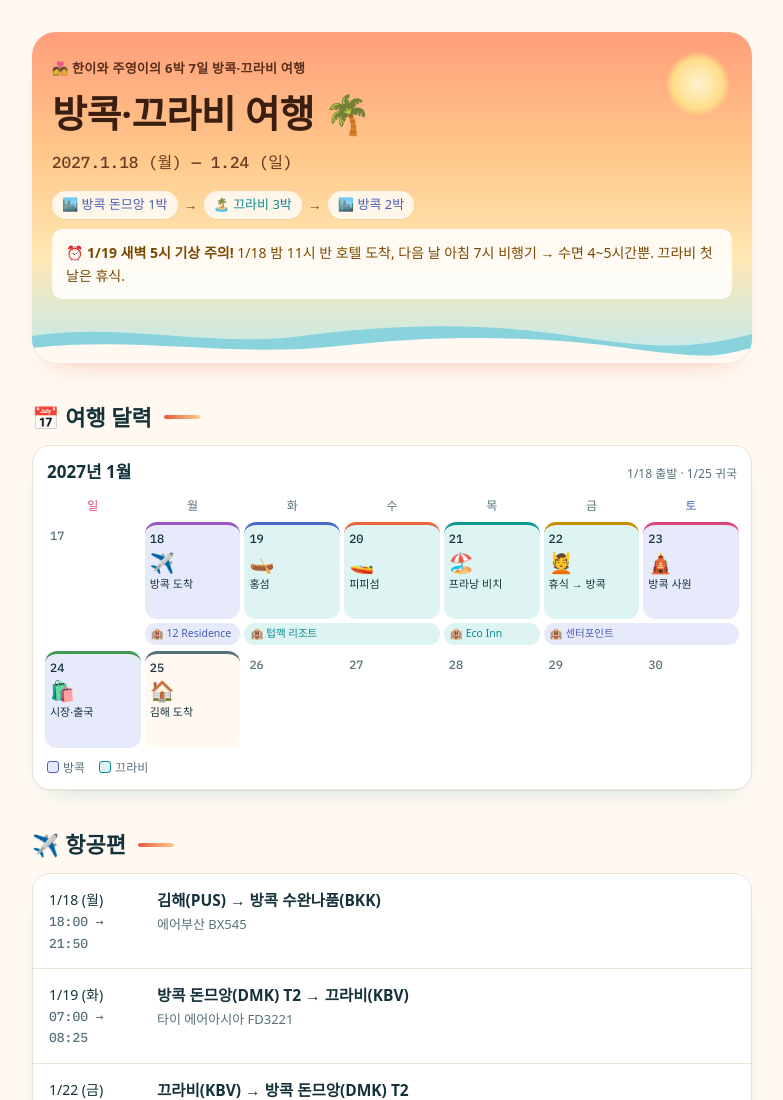
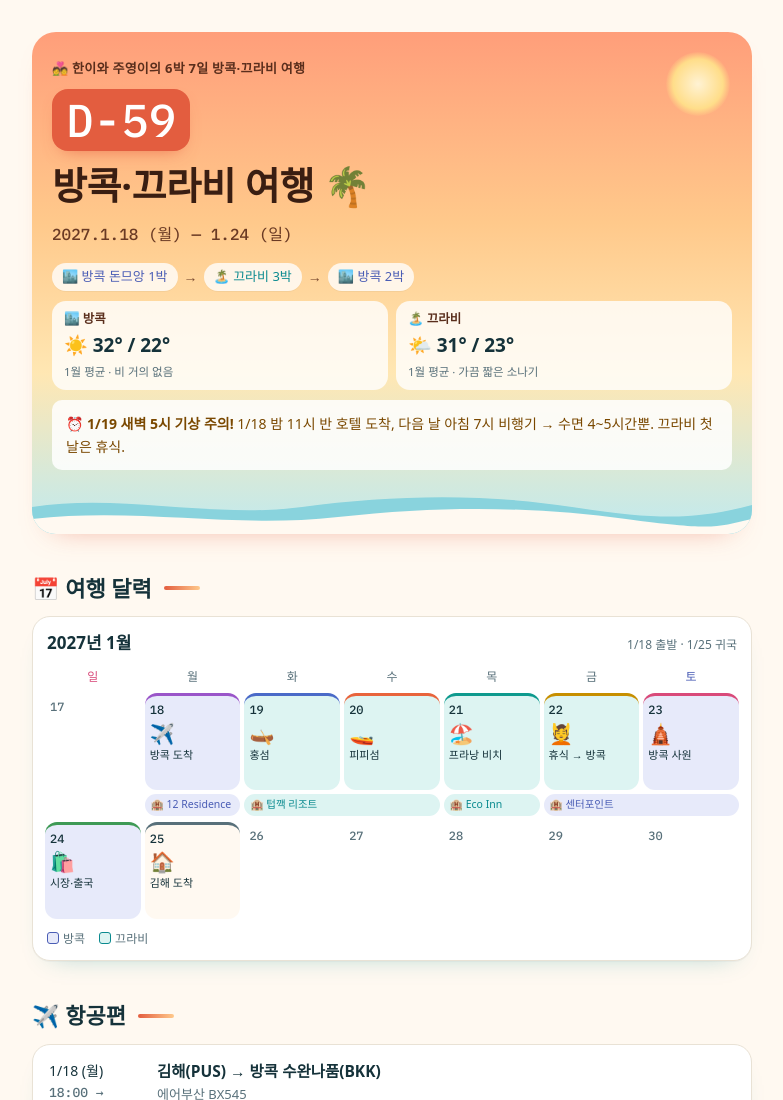
Before and after one commit to kjuyeong32-ops/krabi, a plain HTML site: page index.html in a window 1280 px wide. Shown: the top 1100 px of the page, without its empty margins (248-1031 px from the left). Drawn offline with Linux system fonts and the light colour scheme; no server answers; a web font is replaced by a local one.

Commit message:
Add D-day counter and live weather to the header
Co-Authored-By: Claude Opus 5.5 <noreply@anthropic.com>

```diff
--- a/index.html
+++ b/index.html
@@ -173,6 +173,21 @@ a.cd.trip:focus-visible{outline:2px solid var(--sea);outline-offset:2px}
 .jjl b a{color:var(--sea);text-decoration:underline;text-underline-offset:3px}
 .jjl b a::after{content:" 📍";font-size:12px}
 
+/* d-day */
+.dday{display:flex;align-items:center;gap:12px;flex-wrap:wrap}
+.dd-n{font-family:var(--font-mono);font-size:clamp(34px,10vw,46px);font-weight:500;line-height:1;color:#fff;background:var(--tour);border-radius:16px;padding:8px 14px;box-shadow:0 8px 18px -10px rgba(227,93,63,.8);font-variant-numeric:tabular-nums}
+.dd-t:empty{display:none}
+.dd-t{font-size:16px;font-weight:700;color:#5A2E1C}
+ (prefers-reduced-motion: no-preference){.dd-n{animation:ddpop 2.4s ease-in-out infinite}}
+@keyframes ddpop{0%,100%{transform:rotate(-2deg) scale(1)}50%{transform:rotate(1deg) scale(1.04)}}
+
+/* weather */
+.wx{display:grid;grid-template-columns:1fr 1fr;gap:8px}
+.wxc{background:rgba(255,255,255,.8);border-radius:14px;padding:8px 12px;display:flex;flex-direction:column;gap:1px;min-width:0}
+.wxn{font-size:12.5px;font-weight:700;color:#5A2E1C}
+.wxv{font-size:19px;font-weight:700;color:var(--ink);font-variant-numeric:tabular-nums}
+.wxs{font-size:11.5px;color:var(--muted)}
+
 /* checklist + tips */
 .list{background:var(--surface);border:1px solid var(--line);border-radius:12px;padding:6px 16px}
 .check{display:flex;gap:10px;align-items:flex-start;padding:10px 0;border-top:1px solid var(--line);font-size:14px;cursor:pointer}
@@ -242,12 +257,17 @@ footer{text-align:center}
 
 <header>
   <span class="eyebrow">💑 한이와 주영이의 6박 7일 방콕·끄라비 여행</span>
+  <div class="dday" id="dday"><span class="dd-n">D-59</span><span class="dd-t"></span></div>
   <h1>방콕·끄라비 여행 🌴</h1>
   <p class="dates mono">2027.1.18 (월) — 1.24 (일)</p>
   <div class="route">
     <span class="pill bkk">🏙️ 방콕 돈므앙 1박</span><span class="arrow">→</span>
     <span class="pill kbv">🏝️ 끄라비 3박</span><span class="arrow">→</span>
     <span class="pill bkk">🏙️ 방콕 2박</span>
+  </div>
+  <div class="wx" id="wx">
+    <div class="wxc" data-c="bkk"><span class="wxn">🏙️ 방콕</span><span class="wxv">☀️ 32° / 22°</span><span class="wxs">1월 평균 · 비 거의 없음</span></div>
+    <div class="wxc" data-c="kbi"><span class="wxn">🏝️ 끄라비</span><span class="wxv">🌤️ 31° / 23°</span><span class="wxs">1월 평균 · 가끔 짧은 소나기</span></div>
   </div>
   <p class="notice"><strong>⏰ 1/19 새벽 5시 기상 주의!</strong> 1/18 밤 11시 반 호텔 도착, 다음 날 아침 7시 비행기 → 수면 4~5시간뿐. 끄라비 첫날은 휴식.</p>
 </header>
@@ -710,5 +730,43 @@ footer{text-align:center}
   });
 })();
 </script>
+<script>
+/* Top of page: D-day counter and live weather.
+   Both run on every visit, so they update themselves each day. Weather comes from Open-Meteo (free, no key);
+   the forecast reaches 16 days ahead, so until then the January averages written in the page stay. */
+(function(){
+  /* D-day, counted in Korea time from the 1/18 departure */
+  var el=document.getElementById('dday');
+  if(el){
+    var now=new Date(Date.now()+9*3600e3); var today=Date.UTC(now.getUTCFullYear(),now.getUTCMonth(),now.getUTCDate());
+    var start=Date.UTC(2027,0,18), end=Date.UTC(2027,0,24), day=86400e3;
+    var n=Math.round((start-today)/day), N=el.querySelector('.dd-n'), T=el.querySelector('.dd-t');
+    if(n>0){ N.textContent='D-'+n; T.textContent=n===1?'내일 출발':''; }
+    else if(today<=end){ N.textContent='D-DAY'; T.textContent=n===0?'오늘 출발':'여행 '+(1-n)+'일째'; }
+    else { N.textContent='💛'; T.textContent=''; }
+  }
+  /* weather */
+  var TRIP={bkk:['2027-01-18','2027-01-23','2027-01-24'], kbi:['2027-01-19','2027-01-20','2027-01-21','2027-01-22']};
+  var LOC={bkk:[13.75,100.50],kbi:[8.03,98.83]};
+  var ICON=function(c){ if(c===0)return'☀️'; if(c<=2)return'🌤️'; if(c===3)return'☁️'; if(c===45||c===48)return'🌫️';
+    if(c>=95)return'⛈️'; if((c>=61&&c<=67)||(c>=80&&c<=82))return'🌧️'; if(c>=51&&c<=57)return'🌦️'; return'🌤️'; };
+  Object.keys(LOC).forEach(function(city){
+    var p=LOC[city];
+    fetch('https://api.open-meteo.com/v1/forecast?latitude='+p[0]+'&longitude='+p[1]+
+      '&daily=weather_code,temperature_2m_max,temperature_2m_min,precipitation_probability_max&timezone=Asia%2FBangkok&forecast_days=16')
+    .then(function(r){ if(!r.ok) throw 0; return r.json(); })
+    .then(function(j){
+      var d=j.daily, days=[];
+      d.time.forEach(function(t,i){ if(TRIP[city].indexOf(t)>-1) days.push({c:d.weather_code[i],hi:Math.round(d.temperature_2m_max[i]),lo:Math.round(d.temperature_2m_min[i]),p:d.precipitation_probability_max[i]}); });
+      if(!days.length) return;
+      var box=document.querySelector('.wxc[data-c="'+city+'"]');
+      var hi=Math.max.apply(null,days.map(function(x){return x.hi;})), lo=Math.min.apply(null,days.map(function(x){return x.lo;}));
+      var rain=Math.max.apply(null,days.map(function(x){return x.p||0;}));
+      box.querySelector('.wxv').textContent=ICON(days[0].c)+' '+hi+'° / '+lo+'°';
+      box.querySelector('.wxs').textContent='📡 여행 날 예보 · 💧'+rain+'% · 매일 업데이트';
+    }).catch(function(){});
+  });
+})();
+</script>
 </body>
 </html>
```
